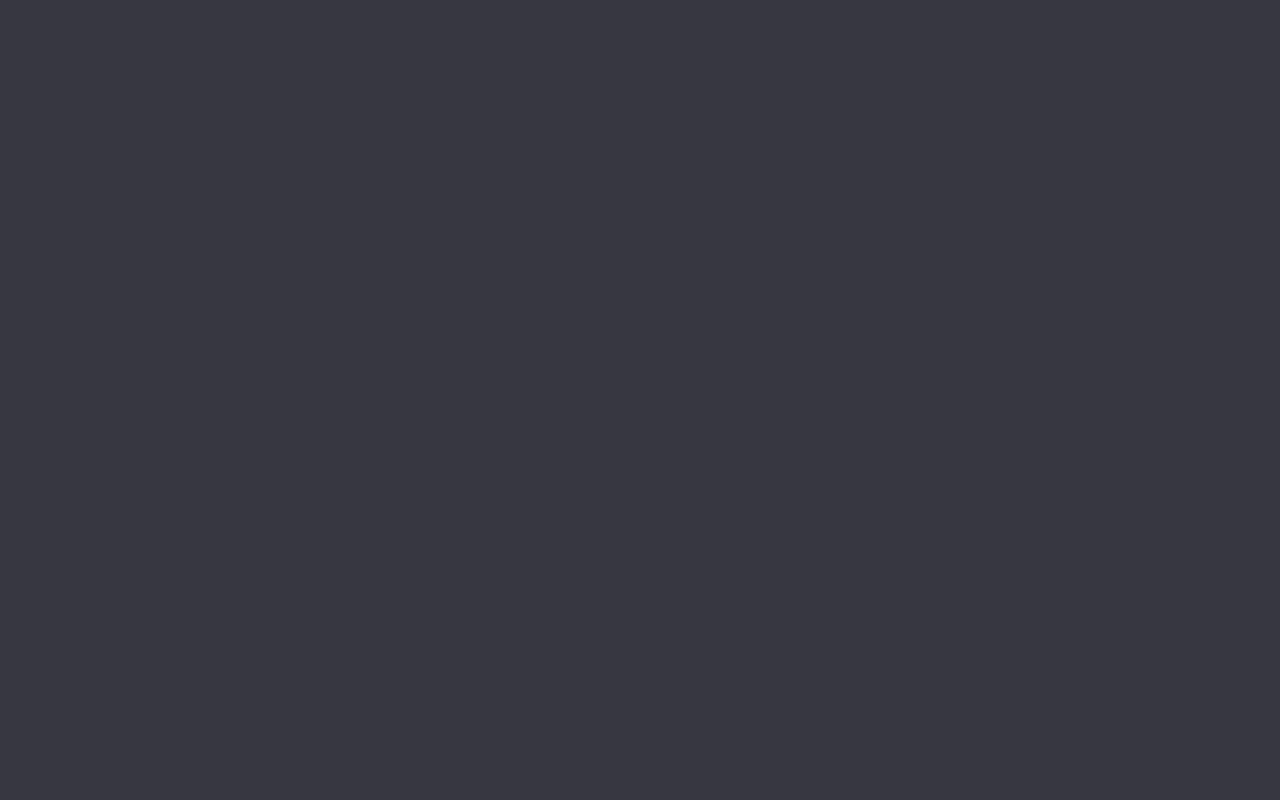
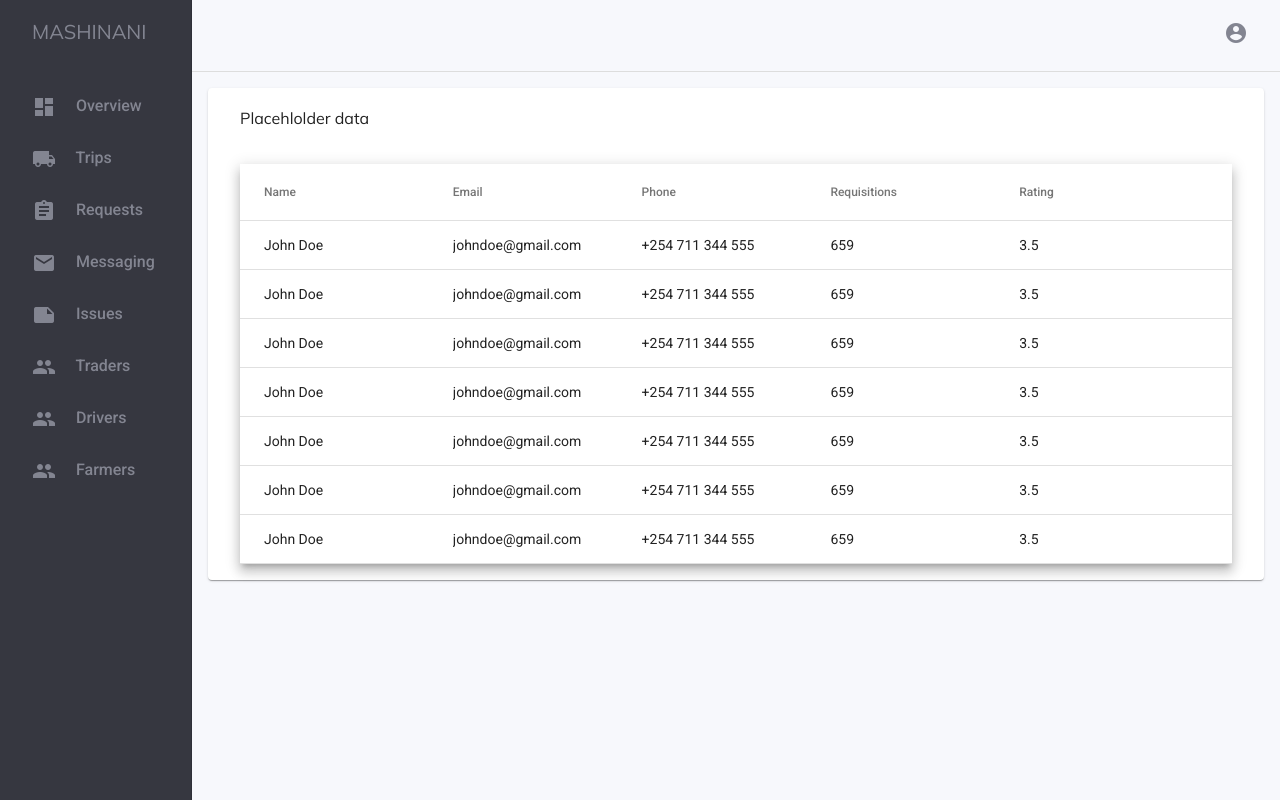
Before and after one commit to QUALIS-LABS/IBM-Call-for-code-2021-zero-hunger-solution, an Angular app in the folder Dashboard/src/: page /dashboard/traders in a window 1280 px wide. Before the commit this address led to /. Built offline with nearby package versions, Linux system fonts and the light colour scheme.

Commit message:
Add traders component

```diff
--- a/Dashboard/src/src/app/app-routing.module.ts
+++ b/Dashboard/src/src/app/app-routing.module.ts
@@ -3,6 +3,7 @@ import { RouterModule, Routes } from '@angular/router';
 import { LoginComponent } from './auth/login/login.component';
 import { DashboardComponent } from './dashboard/dashboard.component';
 import { MessagingComponent } from './dashboard/messaging/messaging.component'
+import { TradersComponent } from './dashboard/traders/traders.component';
 
 const routes: Routes = [
   {path:'', component: LoginComponent},
@@ -12,6 +13,10 @@ const routes: Routes = [
     {
         path: 'messaging',
         component: MessagingComponent
+      },
+    {
+      path: 'traders',
+      component: TradersComponent
     }
   ]}
 
--- a/Dashboard/src/src/app/dashboard/dashboard.component.html
+++ b/Dashboard/src/src/app/dashboard/dashboard.component.html
@@ -24,44 +24,44 @@
               </li>
 
             <li>
-              <a mat-button routerLink="courses" routerLinkActive="activelink" >
+              <a mat-button routerLink="requests" routerLinkActive="activelink" >
                 <mat-icon>assignment</mat-icon>
                 Requests
               </a>
             </li>
 
             <li>
-              <a mat-button routerLink="" routerLinkActive="activelink" >
+              <a mat-button routerLink="messaging" routerLinkActive="activelink" >
                 <mat-icon>email</mat-icon>
                 Messaging
               </a>
             </li>
 
             <li>
-              <a mat-button routerLink="" routerLinkActive="activelink" >
+              <a mat-button routerLink="issues" routerLinkActive="activelink" >
                 <mat-icon>note</mat-icon>
                 Issues
               </a>
             </li>
 
             <li>
-              <a mat-button routerLink="" routerLinkActive="activelink" >
+              <a mat-button routerLink="traders" routerLinkActive="activelink" >
                 <mat-icon> people</mat-icon>
                 Traders
               </a>
             </li>
 
             <li>
-              <a mat-button routerLink="" routerLinkActive="activelink" >
+              <a mat-button routerLink="drivers" routerLinkActive="activelink" >
                 <mat-icon>people</mat-icon>
                 Drivers
               </a>
             </li>
 
             <li>
-                <a mat-button routerLink="" routerLinkActive="activelink" >
+                <a mat-button routerLink="farmers" routerLinkActive="activelink" >
                   <mat-icon>people</mat-icon>
-                  Drivers
+                  Farmers
                 </a>
               </li>
 
--- /dev/null
+++ b/Dashboard/src/src/app/dashboard/traders/traders.component.css
@@ -0,0 +1,15 @@
+mat-card {
+  background-color: #ffffff;
+  margin: 1rem;
+  display: flex;
+  flex-direction: column;
+}
+
+h3{
+        font-family: Mulish;
+        margin: 1rem;
+}
+
+mat-table{
+        margin: 1rem;
+}
--- /dev/null
+++ b/Dashboard/src/src/app/dashboard/traders/traders.component.html
@@ -0,0 +1,59 @@
+<mat-card>
+  <h3>Placehlolder data</h3>
+
+  <mat-table [dataSource]="dataSource" class="mat-elevation-z8">
+    <ng-container matColumnDef="name">
+      <mat-header-cell mat-header-cell *matHeaderCellDef>
+        Name
+      </mat-header-cell>
+      <mat-cell mat-cell *matCellDef="let element">
+        {{ element.name }}
+      </mat-cell>
+    </ng-container>
+
+
+    <ng-container matColumnDef="email">
+      <mat-header-cell mat-header-cell *matHeaderCellDef>
+        Email
+      </mat-header-cell>
+      <mat-cell mat-cell *matCellDef="let element">
+        {{ element.email }}
+      </mat-cell>
+    </ng-container>
+
+
+    <ng-container matColumnDef="phone">
+      <mat-header-cell mat-header-cell *matHeaderCellDef>
+        Phone
+      </mat-header-cell>
+      <mat-cell mat-cell *matCellDef="let element">
+        {{ element.phone }}
+      </mat-cell>
+    </ng-container>
+
+    <ng-container matColumnDef="requisitions">
+      <mat-header-cell mat-header-cell *matHeaderCellDef>
+        Requisitions
+      </mat-header-cell>
+      <mat-cell mat-cell *matCellDef="let element">
+        {{ element.requisitions }}
+      </mat-cell>
+    </ng-container>
+
+    <ng-container matColumnDef="rating">
+      <mat-header-cell mat-header-cell *matHeaderCellDef>
+        Rating
+      </mat-header-cell>
+      <mat-cell mat-cell *matCellDef="let element">
+        {{ element.rating }}
+      </mat-cell>
+    </ng-container>
+
+
+    <mat-header-row *matHeaderRowDef="displayedColumns"></mat-header-row>
+    <mat-row
+      matRipple
+      *matRowDef="let row; columns: displayedColumns"
+    ></mat-row>
+  </mat-table>
+</mat-card>
--- /dev/null
+++ b/Dashboard/src/src/app/dashboard/traders/traders.component.ts
@@ -0,0 +1,70 @@
+import { Component, OnInit } from '@angular/core';
+
+const ELEMENT_DATA = [
+        {
+                name: "John Doe",
+                email: "johndoe@gmail.com",
+                phone: "+254 711 344 555",
+                requisitions: "659",
+                rating: 3.5
+        },
+        {
+                name: "John Doe",
+                email: "johndoe@gmail.com",
+                phone: "+254 711 344 555",
+                requisitions: "659",
+                rating: 3.5
+        },
+        {
+                name: "John Doe",
+                email: "johndoe@gmail.com",
+                phone: "+254 711 344 555",
+                requisitions: "659",
+                rating: 3.5
+        },
+        {
+                name: "John Doe",
+                email: "johndoe@gmail.com",
+                phone: "+254 711 344 555",
+                requisitions: "659",
+                rating: 3.5
+        },
+        {
+                name: "John Doe",
+                email: "johndoe@gmail.com",
+                phone: "+254 711 344 555",
+                requisitions: "659",
+                rating: 3.5
+        },
+        {
+                name: "John Doe",
+                email: "johndoe@gmail.com",
+                phone: "+254 711 344 555",
+                requisitions: "659",
+                rating: 3.5
+        },
+        {
+                name: "John Doe",
+                email: "johndoe@gmail.com",
+                phone: "+254 711 344 555",
+                requisitions: "659",
+                rating: 3.5
+        },
+      ];
+
+@Component({
+  selector: 'app-traders',
+  templateUrl: 'traders.component.html',
+  styleUrls:['traders.component.css']
+})
+
+export class TradersComponent implements OnInit {
+
+        displayedColumns: string[] = ['name', 'email', 'phone', 'requisitions', 'rating'];
+        dataSource = ELEMENT_DATA;
+
+        ngOnInit() { }
+
+
+
+}
```
Also changed, not shown: Dashboard/src/src/app/app.module.ts (+7 -3 lines), Dashboard/src/src/app/auth/login/login.component.css (+9 -10 lines).
